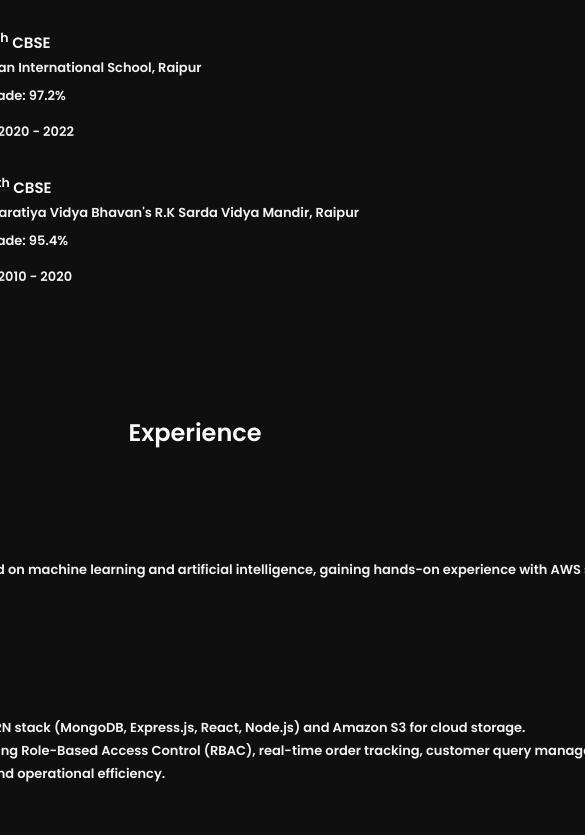
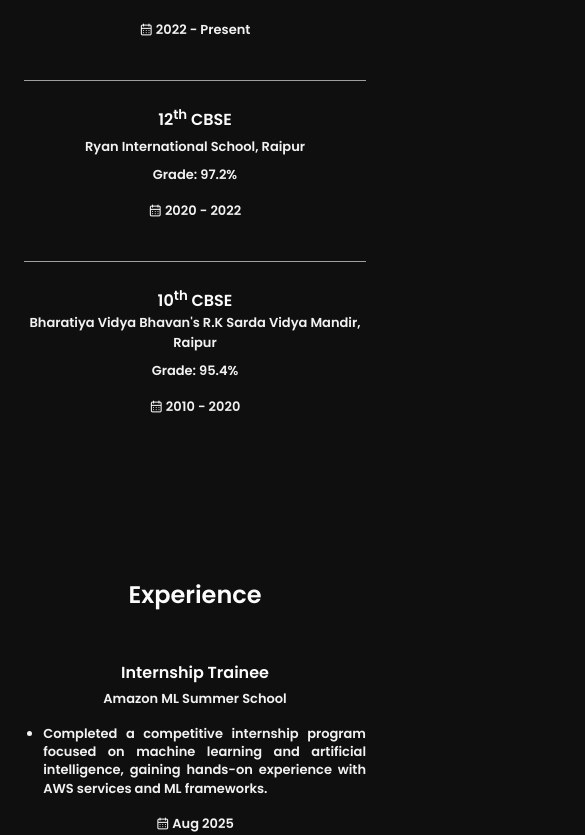
Before and after one commit to Harshvardhan2164/My-Portfolio-Website, a React (Create React App) app: page / in a window 390 px wide. Shown: the part 2809-3644 px from the top of the page, 585 px wide, since content can reach past the window. Built offline with nearby package versions, Linux system fonts and the light colour scheme; a web font is replaced by a local one.

Commit message:
Fix: Responsiveness below 768px

```diff
--- a/src/components/experience/exp.css
+++ b/src/components/experience/exp.css
@@ -110,29 +110,118 @@
 
 /* For Medium Devices */
 @media screen and (max-width: 768px){
-    .experience__container{
+
+    .experience__container {
         margin-left: var(--mb-1-5);
         margin-right: var(--mb-1-5);
     }
-    /* make sure desc fits small/medium screens */
-    .experience__desc{
+
+    .experience__sections {
+        display: flex;
+        flex-direction: column;
+        align-items: center;
+    }
+
+    .experience__data {
+        grid-template-columns: 1fr;
+        text-align: center;
+        position: relative;
+        padding-bottom: 1rem;
+        border-bottom: 1px solid rgba(255, 255, 255, 0.6);
+        margin-bottom: 1.5rem;
+    }
+
+    .experience__data > div:first-child {
+        display: none;
+    }
+
+    .experience__data:last-child {
+        border-bottom: none;
+    }
+
+    .experience__title {
+        font-size: var(--h3-font-size);
+    }
+
+    .experience__subtitle,
+    .experience__res,
+    .experience__calendar {
+        font-size: var(--small-font-size);
+    }
+
+    .experience__content {
+        width: 100%;
+    }
+
+    .experience__desc {
         max-width: 100%;
+        text-align: justify;
     }
 }
 
-@media screen and (max-width: 576px){
-    .experience__sections{
-        grid-template-columns: initial;
+/* For Small Devices (below 576px) */
+@media screen and (max-width: 576px) {
+    .experience__sections {
+        display: flex;
+        flex-direction: column;
+        align-items: center;
     }
 
-    .experience__button{
-        margin: 0 var(--mb-0-75);
+    .experience__data {
+        grid-template-columns: 1fr;
+        row-gap: 1rem;
+        text-align: center;
+        position: relative;
+        padding-bottom: 1rem;
+        border-bottom: 1px solid rgba(255, 255, 255, 0.6);
+        margin-bottom: 1.5rem;
+    }
+
+    .experience__data > div:first-child {
+        display: none;
+    }
+
+    .experience__data:last-child {
+        border-bottom: none;
+    }
+
+    .experience__title {
+        font-size: var(--h3-font-size);
+    }
+
+    .experience__subtitle,
+    .experience__res,
+    .experience__calendar {
+        font-size: var(--small-font-size);
+    }
+
+    .experience__desc {
+        max-width: 100%;
+        text-align: justify;
+    }
+
+    .experience__content {
+        width: 100%;
     }
 }
 
-/* For Small devices */
+/* For Extra Small Devices (below 350px) */
 @media screen and (max-width: 350px) {
-    .experience__data{
+    .experience__data {
         gap: 0.5rem;
+        padding: 0 0.5rem;
+        padding-bottom: 1rem;
+        border-bottom: 1px solid rgba(255, 255, 255, 0.6);
+        margin-bottom: 1.5rem;
+    }
+
+    .experience__title {
+        font-size: var(--normal-font-size);
+    }
+
+    .experience__subtitle,
+    .experience__res,
+    .experience__calendar {
+        font-size: calc(var(--small-font-size) - 1px);
     }
 }
--- a/src/components/qualification/Quali.js
+++ b/src/components/qualification/Quali.js
@@ -2,12 +2,6 @@
 import './quali.css';
 
 const Quali = () => {
-    // const [toggleState, setToggleState] = useState(1);
-
-    // const toggleTab = (index) => {
-    //     setToggleState(index);
-    // };
-
   return (
     <section className="qualification section" id="qualification">
         <h2 className="section__title">Education</h2>
--- a/src/components/qualification/quali.css
+++ b/src/components/qualification/quali.css
@@ -107,29 +107,114 @@
 
 /* For Medium Devices */
 @media screen and (max-width: 768px){
-    .qualification__container{
+    .qualification__container {
         margin-left: var(--mb-1-5);
         margin-right: var(--mb-1-5);
     }
-    /* make sure desc fits small/medium screens */
-    .qualification__desc{
+
+    .qualification__sections {
+        display: flex;
+        flex-direction: column;
+        align-items: center;
+    }
+
+    .qualification__data {
+        grid-template-columns: 1fr;
+        text-align: center;
+        position: relative;
+        padding-bottom: 1rem;
+        border-bottom: 1px solid rgba(255, 255, 255, 0.6);
+        margin-bottom: 1.5rem;
+    }
+
+    .qualification__data > div:first-child {
+        display: none;
+    }
+
+    .qualification__data:last-child {
+        border-bottom: none;
+    }
+
+    .qualification__title {
+        font-size: var(--h3-font-size);
+    }
+
+    .qualification__subtitle,
+    .qualification__res,
+    .qualification__calendar {
+        font-size: var(--small-font-size);
+    }
+
+    .qualification__content {
+        width: 100%;
+    }
+
+    .qualification__desc {
         max-width: 100%;
+        text-align: justify;
     }
 }
 
-@media screen and (max-width: 576px){
-    .qualification__sections{
-        grid-template-columns: initial;
+/* For Small Devices (below 576px) */
+@media screen and (max-width: 576px) {
+    .qualification__sections {
+        display: flex;
+        flex-direction: column;
+        align-items: center;
     }
 
-    .qualification__button{
-        margin: 0 var(--mb-0-75);
+    .qualification__data {
+        grid-template-columns: 1fr;
+        row-gap: 1rem;
+        text-align: center;
+        position: relative;
+        padding-bottom: 1rem;
+        border-bottom: 1px solid rgba(255, 255, 255, 0.6);
+        margin-bottom: 1.5rem;
+    }
+
+    .qualification__data > div:first-child {
+        display: none;
+    }
+
+    .qualification__data:last-child {
+        border-bottom: none;
+    }
+
+    .qualification__title {
+        font-size: var(--h3-font-size);
+    }
+
+    .qualification__subtitle,
+    .qualification__res,
+    .qualification__calendar {
+        font-size: var(--small-font-size);
+    }
+
+    .qualification__desc {
+        max-width: 100%;
+        text-align: justify;
+    }
+
+    .qualification__content {
+        width: 100%;
     }
 }
 
-/* For Small devices */
+/* For Extra Small Devices (below 350px) */
 @media screen and (max-width: 350px) {
-    .qualification__data{
+    .qualification__data {
         gap: 0.5rem;
+        padding: 0 0.5rem;
+    }
+
+    .qualification__title {
+        font-size: var(--normal-font-size);
+    }
+
+    .qualification__subtitle,
+    .qualification__res,
+    .qualification__calendar {
+        font-size: calc(var(--small-font-size) - 1px);
     }
 }
```
Also changed, not shown: src/components/experience/Exp.js (+0 -11 lines).
